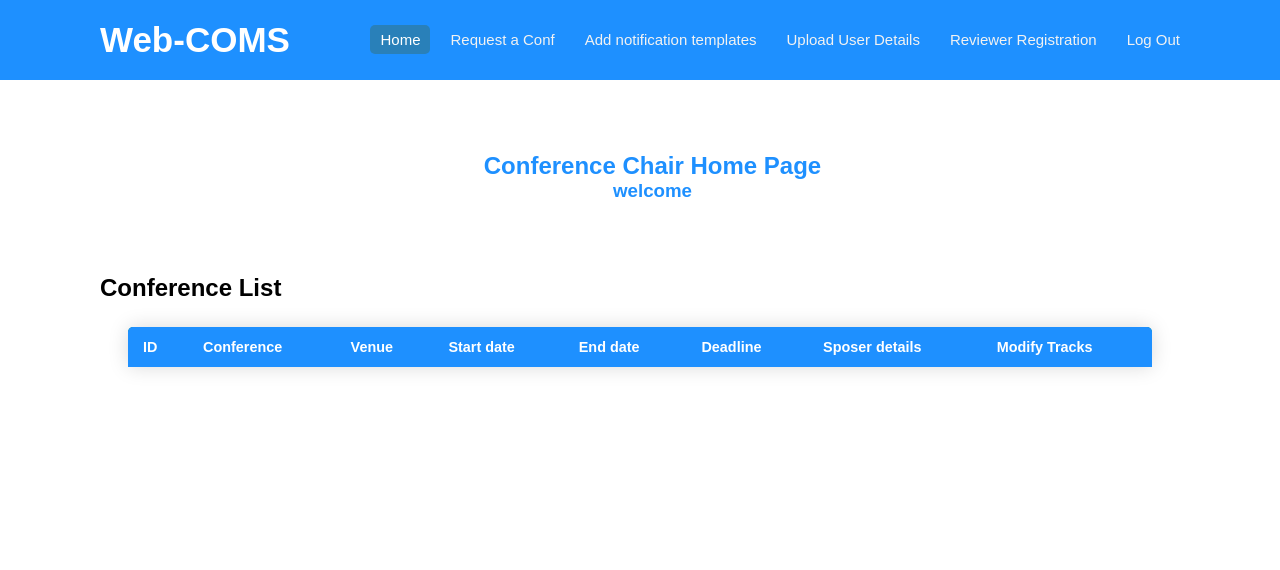
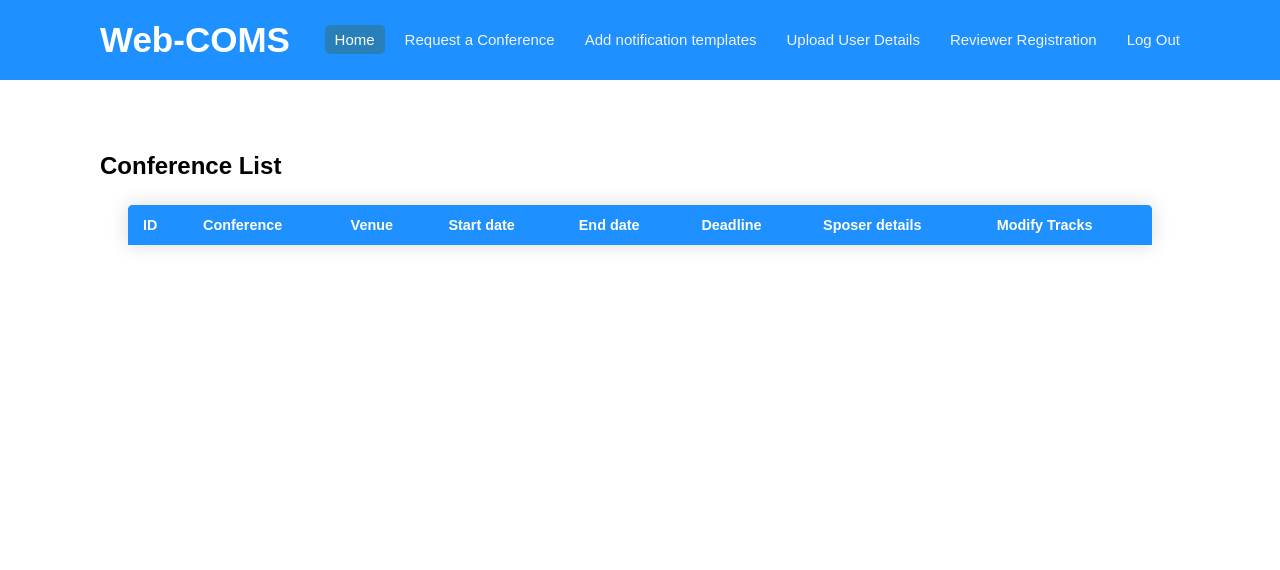
Before and after one commit to Sasini2020/webcoms-conference-mangement-system, a PHP site: page /actors/conferenceChair/conferencechairhomepage.php in a window 1280 px wide. Shown: the top 570 px of the page. Run offline with PHP 8.4, Linux system fonts and the light colour scheme; the visitor is signed in with stand-in values (Sample User, id 1); data that the repository does not hold is empty; some libraries are stand-ins or nearby versions.

Commit message:
Updated conference chair home

```diff
--- a/actors/conferenceChair/conferencechairhomepage.php
+++ b/actors/conferenceChair/conferencechairhomepage.php
@@ -78,7 +78,7 @@
             </label>
     <ul>
 	  <li><a class="active" href="conferencechairhomepage.php">Home</a></li>
-      <li><a href="create_conference.php">Request a Conf</a></li>
+      <li><a href="create_conference.php">Request a Conference</a></li>
       <!--<li><a href="viewConferencesForCC.php">View Conf</a></li>-->
       <li><a href="addnotemplates.php">Add notification templates</a></li>
       <li><a href="upudetauls.php">Upload User Details</a></li>
@@ -88,17 +88,10 @@
     </ul>
   </nav>
 
-  <br>
-  <br>
 
-  <br><br>
 
   <div id="main-wrapper">
-		<center>
-		<center><h2 style="margin-left:25px;color:dodgerblue;">Conference Chair Home Page</h2></center>
-		<center><h3 style="margin-left:25px;color:dodgerblue;">welcome</h3></center>
 
-		</center>
 
 	</div>
 
```
